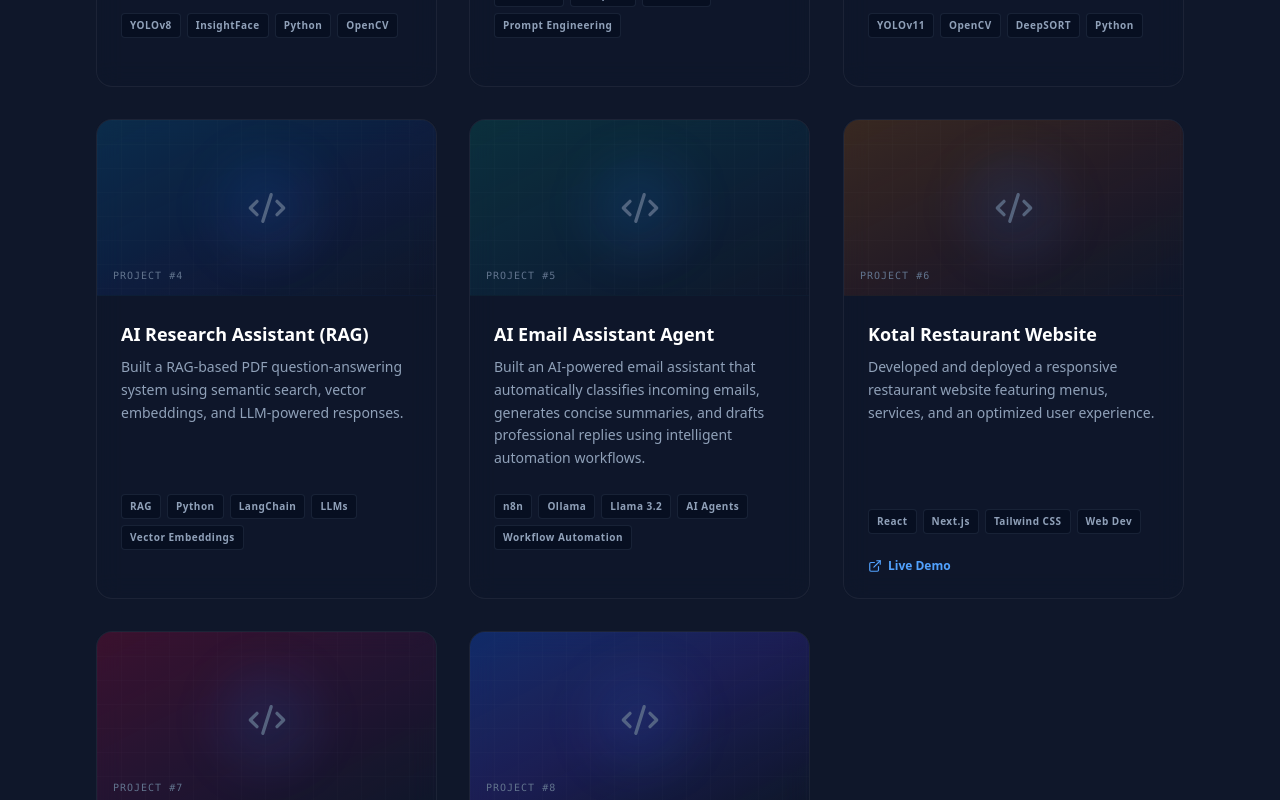
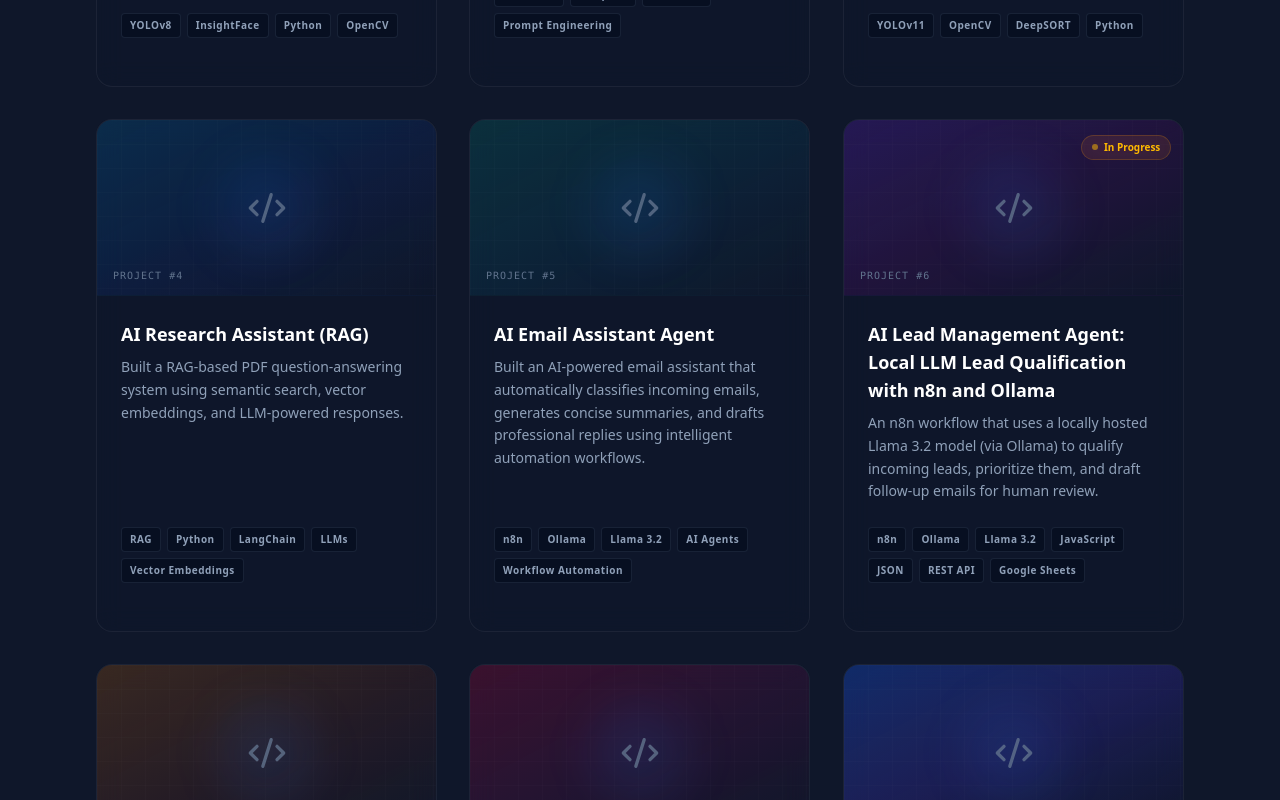
Before and after one commit to Mshafay-8324/my-portfolio, a Next.js app in the folder Frontend/: page / in a window 1280 px wide. Shown: the part 5520-6320 px from the top of the page. Built offline with nearby package versions, Linux system fonts and the light colour scheme.

Commit message:
Added a project currently working on

```diff
--- a/Frontend/src/components/Projects.tsx
+++ b/Frontend/src/components/Projects.tsx
@@ -48,6 +48,13 @@ const projects: Project[] = [
     description: "Built an AI-powered email assistant that automatically classifies incoming emails, generates concise summaries, and drafts professional replies using intelligent automation workflows.",
     tags: ["n8n", "Ollama", "Llama 3.2", "AI Agents", "Workflow Automation"],
     gradient: "from-teal-600/20 via-cyan-600/10 to-transparent",
+  },
+  {
+    title: "AI Lead Management Agent: Local LLM Lead Qualification with n8n and Ollama",
+    description: "An n8n workflow that uses a locally hosted Llama 3.2 model (via Ollama) to qualify incoming leads, prioritize them, and draft follow-up emails for human review.",
+    tags: ["n8n", "Ollama", "Llama 3.2", "JavaScript", "JSON", "REST API", "Google Sheets"],
+    inProgress: true,
+    gradient: "from-violet-600/20 via-fuchsia-600/10 to-transparent",
   },
   {
     title: "Kotal Restaurant Website",
```
